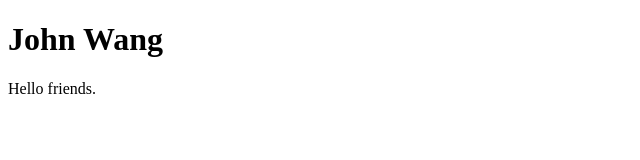
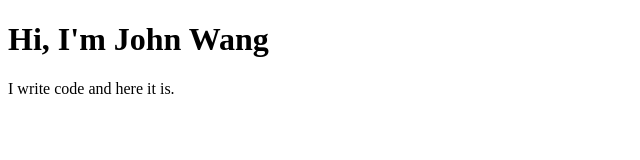
Before and after one commit to JohnWangCode/JohnWangCode.github.io, a plain HTML site: page index.html in a window 1280 px wide. Shown: the whole page, without its empty margins (0-640 px from the left). Drawn offline with Linux system fonts and the light colour scheme.

Commit message:
Update index.html

```diff
--- a/index.html
+++ b/index.html
@@ -1,12 +1,12 @@
 <!doctype html>
 <html>
 
-<meta name="description" content="Personal website.  I want to get hired, so I want to show the guys(or girls) hiring what I can put together.">
+<meta name="description" content="Personal website.  To get hired, I gotta show a little something off.">
 <meta name="author" content="John Wang">
-<meta name="keywords" content="John Wang, awesome, brilliant, humble except in keywords">
+<meta name="keywords" content="John Wang, awesome, brilliant, handsome, humble except when describing self in keywords">
 <body>
-<h1>John Wang</h1>
-<p>Hello friends.</p>
+<h1>Hi, I'm John Wang</h1>
+<p>I write code and here it is.</p>
 </body>
 
 </html>
```
